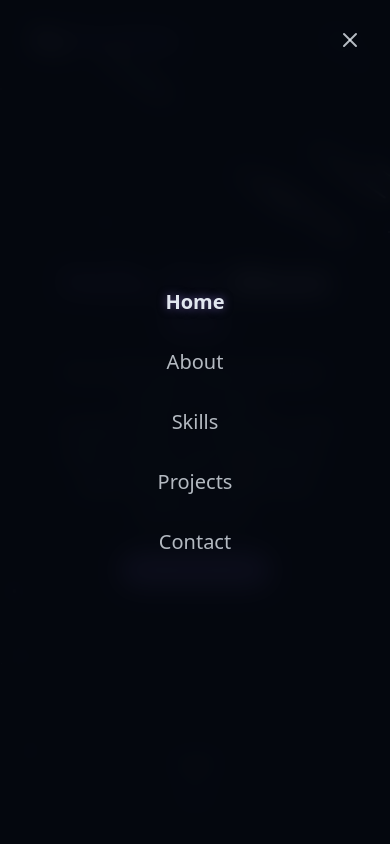
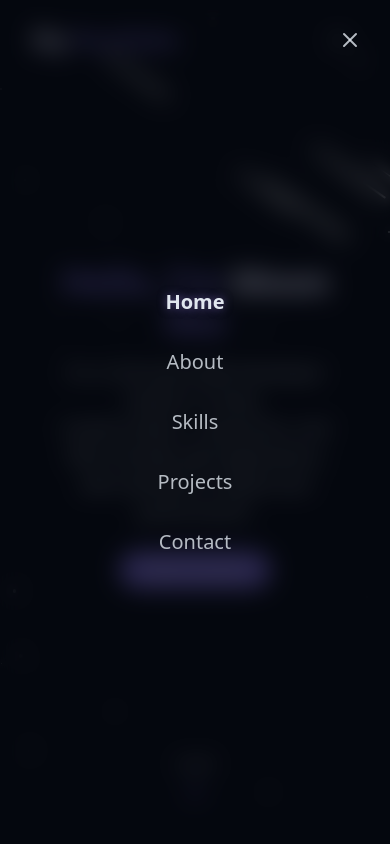
Before and after one commit to mahzzaa/react-portfolio, a React (Vite) app: page / in a window 390 px wide. Both pictures are taken after a click on the button 338 px from the left and 40 px from the top of the page. Shown: the top 844 px of the page. Built offline with nearby package versions, Linux system fonts and the light colour scheme.

Commit message:
mobile nav

```diff
--- a/src/components/Navbar.jsx
+++ b/src/components/Navbar.jsx
@@ -86,7 +86,7 @@
         </button>
         <div
           className={cn(
-            "fixed inset-0 bg-background/95 backdrop-blur-md z-40 flex flex-col items-center justify-center",
+            "fixed inset-0 bg-background/70 backdrop-blur-md z-40 flex flex-col items-center justify-center",
             "transition-all duration-300 md:hidden ",
             isMenuOpen
               ? "opacity-100 pointer-events-auto"
```
